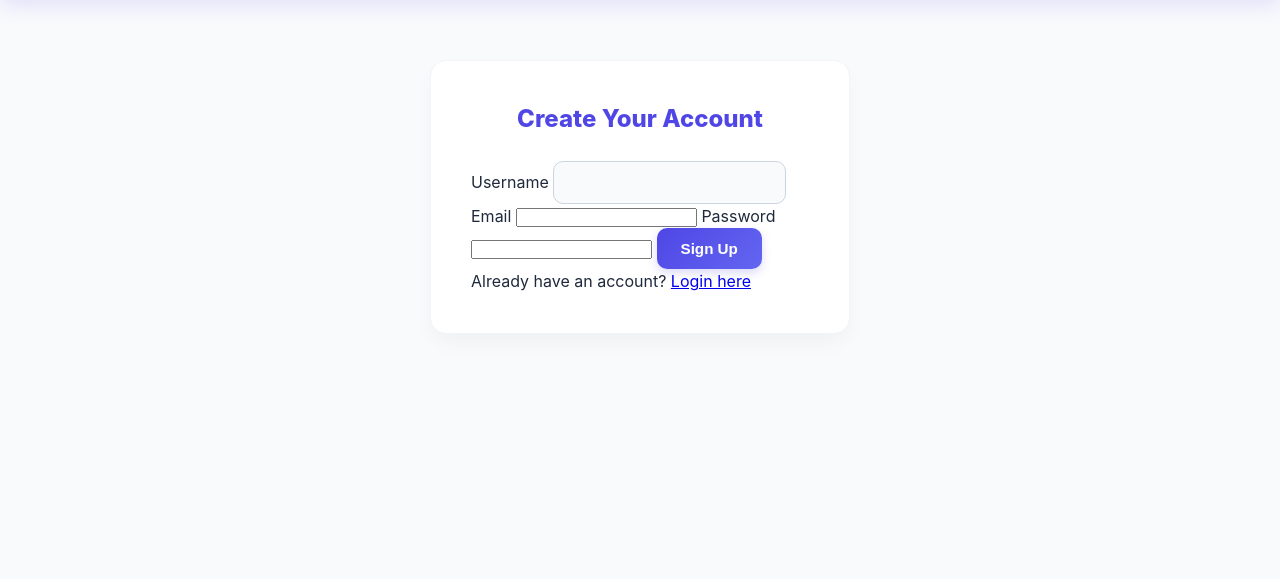
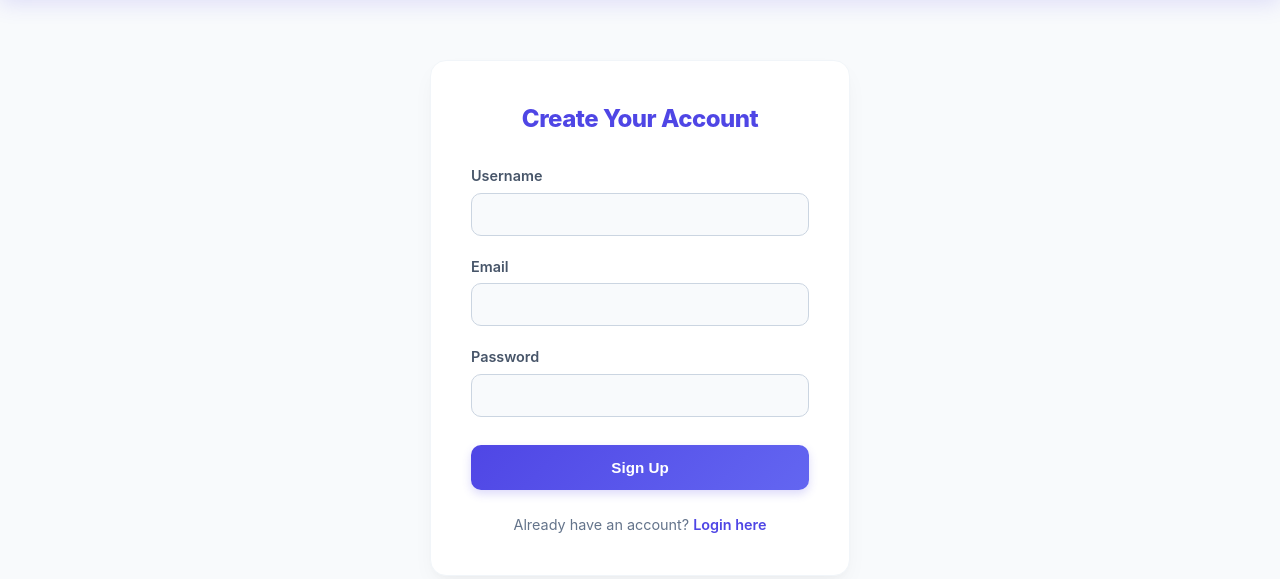
Before and after one commit to Anurag0129/QuestBoard-Task-Goal-Tracker, a Flask app: page /signup in a window 1280 px wide. Shown: the part 68-647 px from the top of the page. Run offline with Flask 3, Linux system fonts and the light colour scheme; some libraries are stand-ins or nearby versions.

Commit message:
Design facelift: upgraded signup and login page

```diff
--- a/static/css/style.css
+++ b/static/css/style.css
@@ -410,21 +410,95 @@ input[type="text"]:focus, input[type="date"]:focus, .task-select:focus {
 }
 
 /* Auth Pages Box styling */
+/* ==========================================================================
+   Auth Pages Box & Form Styling (Complete Layout Fix)
+   ========================================================================== */
 .auth-box {
-    background: white;
+    background: #ffffff;
     padding: 40px;
     border-radius: 16px;
-    box-shadow: 0 10px 25px -5px rgba(0, 0, 0, 0.05);
+    box-shadow: 0 10px 25px -5px rgba(0, 0, 0, 0.05), 0 4px 6px -2px rgba(0, 0, 0, 0.02);
     max-width: 420px;
     margin: 60px auto;
     border: 1px solid #f1f5f9;
+    box-sizing: border-box;
 }
 
 .auth-box h2 {
-    margin-bottom: 24px;
+    margin-bottom: 28px;
     color: #4f46e5;
     text-align: center;
     font-weight: 800;
+    letter-spacing: -0.5px;
+}
+
+/* FORCE the form elements to stack strictly in a single vertical column */
+.auth-box form {
+    display: flex !important;
+    flex-direction: column !important;
+    width: 100%;
+    align-items: stretch;
+}
+
+/* Format and alignment for input labels */
+.auth-box label {
+    display: block !important;
+    width: 100%;
+    margin-bottom: 6px;
+    font-weight: 600;
+    font-size: 0.9rem;
+    color: #475569;
+    text-align: left;
+}
+
+/* Universal layout & styling reset for ALL auth inputs */
+.auth-box input {
+    display: block !important;
+    width: 100% !important; /* Force input to take full width of container */
+    max-width: 100%;
+    box-sizing: border-box;
+    padding: 12px 16px;
+    border: 1px solid #cbd5e1;
+    border-radius: 10px;
+    font-size: 0.95rem;
+    color: #1e293b;
+    background-color: #f8fafc;
+    margin-bottom: 20px; /* Generous gap pushing down the next label */
+    transition: all 0.2s ease;
+}
+
+/* Interactive focus glow */
+.auth-box input:focus {
+    outline: none;
+    border-color: #6366f1;
+    background-color: #ffffff;
+    box-shadow: 0 0 0 4px rgba(99, 102, 241, 0.15);
+}
+
+/* Ensure the full-sized submit button respects the vertical flow */
+.auth-box .btn {
+    display: block !important;
+    width: 100% !important;
+    margin-top: 8px;
+    padding: 14px;
+}
+
+/* Footer link structures */
+.auth-box p {
+    text-align: center;
+    margin-top: 24px;
+    font-size: 0.9rem;
+    color: #64748b;
+}
+
+.auth-box a {
+    color: #4f46e5;
+    text-decoration: none;
+    font-weight: 600;
+}
+
+.auth-box a:hover {
+    text-decoration: underline;
 }
 
 /* Pagination Buttons */
```
